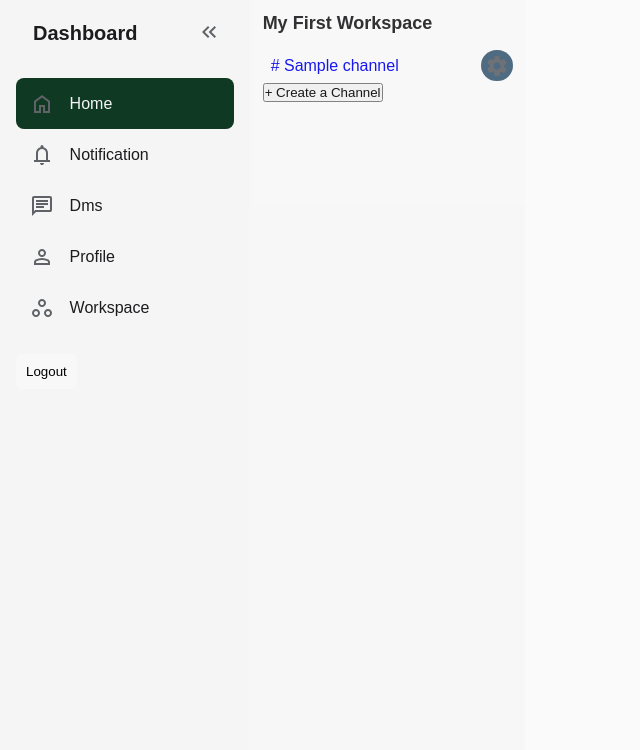
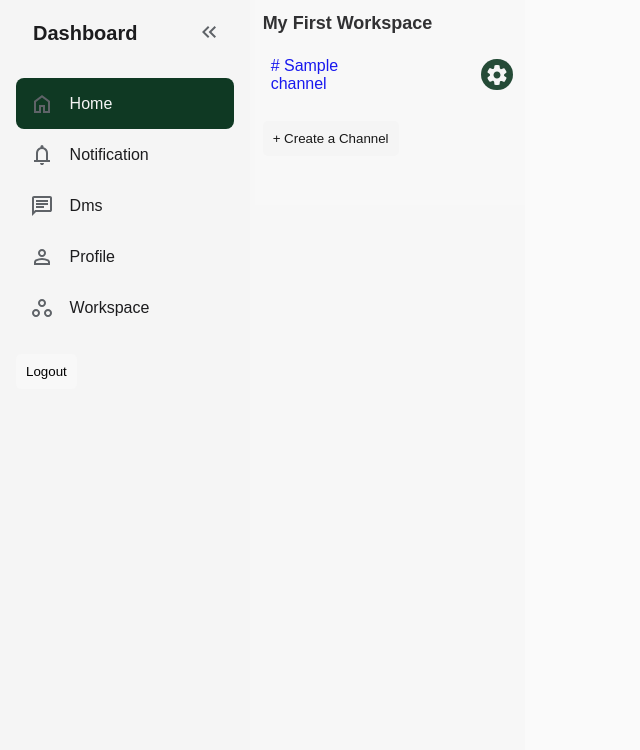
Before and after one commit to First-Time-Coders/FirstTimeCoders-SOEN341_Project_W25, a Django app: template api/templates/api/dashboard-admin.html in a window 1280 px wide. Shown: the part 50-800 px from the top of the page, without its empty margins (0-640 px from the left). Run offline with Django 4.2, Linux system fonts and the light colour scheme; the template is opened without the code that fills it: most values are stand-ins (such as "Sample title", 1, 10 or a date in 2020); some libraries are stand-ins or nearby versions.

Commit message:
errthang gud

```diff
--- a/api/static/css/dashboard.css
+++ b/api/static/css/dashboard.css
@@ -221,7 +221,7 @@
         padding-right:4px;
         border-right: .5em;
         border-radius: 10vw;
-        background: #3d5c75;
+        background: #0F3923;
         cursor: pointer;
     }
 
@@ -241,10 +241,13 @@
             padding: 8px;
             border-radius: 5px;
             cursor: pointer;
+            width: 100px;
             transition: background 0.3s ease;
         }
 
-
+        a:visited {
+            color: #0F3923;
+        }
 
         .channel:hover {
             background-color: #0F3923;
@@ -255,11 +258,11 @@
             margin-top: 20px;
             padding: 10px;
             text-align: center;
-            background-color: #1d2c44;
+            background-color: #0F3923;
             border-radius: 5px;
             border: none;
             cursor: pointer;
-            background: #F8F8F8;
+            background: #F5F5F5;
             transition: background 0.3s ease;
         }
 
--- a/api/templates/api/dashboard-admin.html
+++ b/api/templates/api/dashboard-admin.html
@@ -89,7 +89,7 @@
                         </a>
                     <div class="channel-settings">
                         <button id="settings-btn" onclick="toggleDropdown('{{ channel.id }}')">
-                            <img src="{% static 'icons/settings-icon.svg' %}" alt="SVG Icon">
+                            <img src="{% static 'icons/settings2.svg' %}" alt="SVG Icon">
                         </button>
                         <div class="dropdown-menu" id="dropdown-{{ channel.id }}" style="display: none;">
                             <form method="POST" action="{% url 'delete-channel' channel.id %}" onsubmit="return confirmDelete('{{ channel_name }}');">
@@ -105,7 +105,7 @@
 
             </div>
                 <form>
-                    <button formaction="{% url 'create-channel' %}">+ Create a Channel</button>
+                    <button class="create-channel" formaction="{% url 'create-channel' %}">+ Create a Channel</button>
                 </form>
         </div>
     </main>
```
Also changed, not shown: api/static/icons/settings-icon.svg, api/static/icons/settings2.svg (added).
